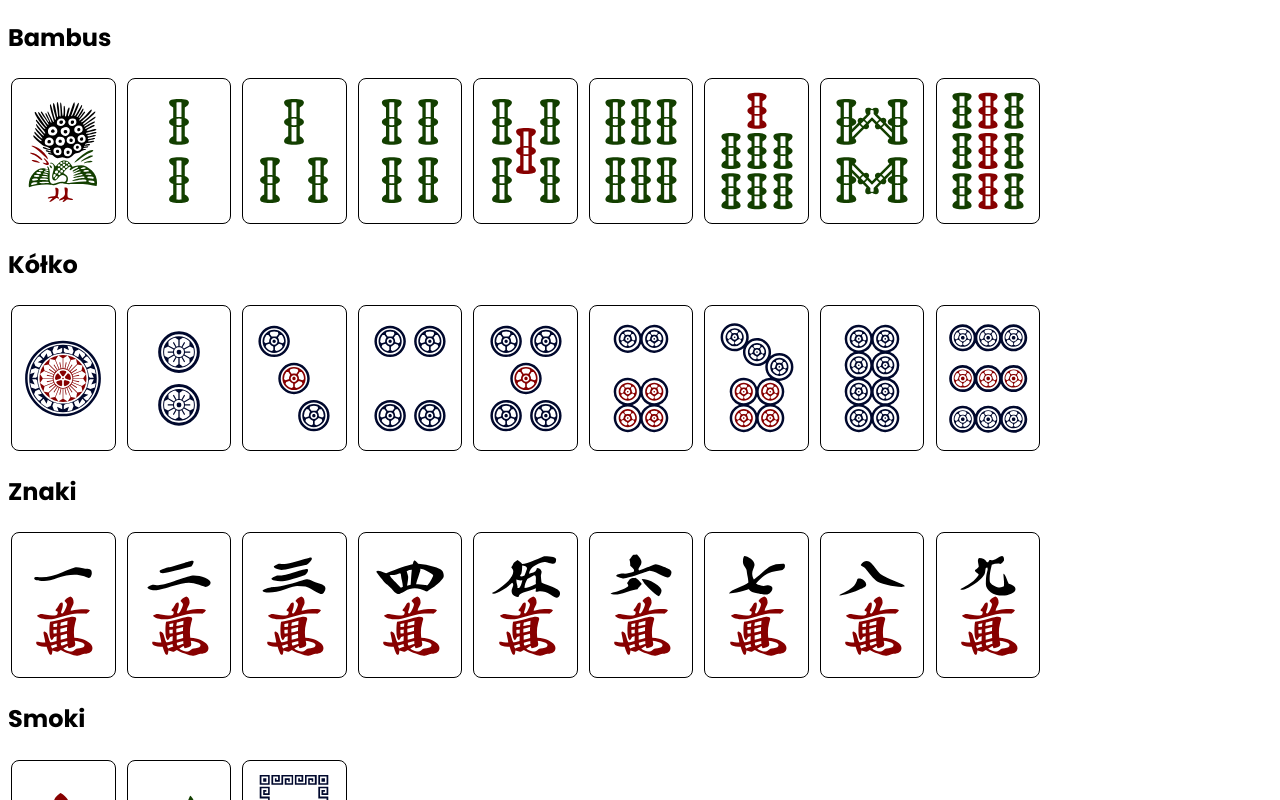
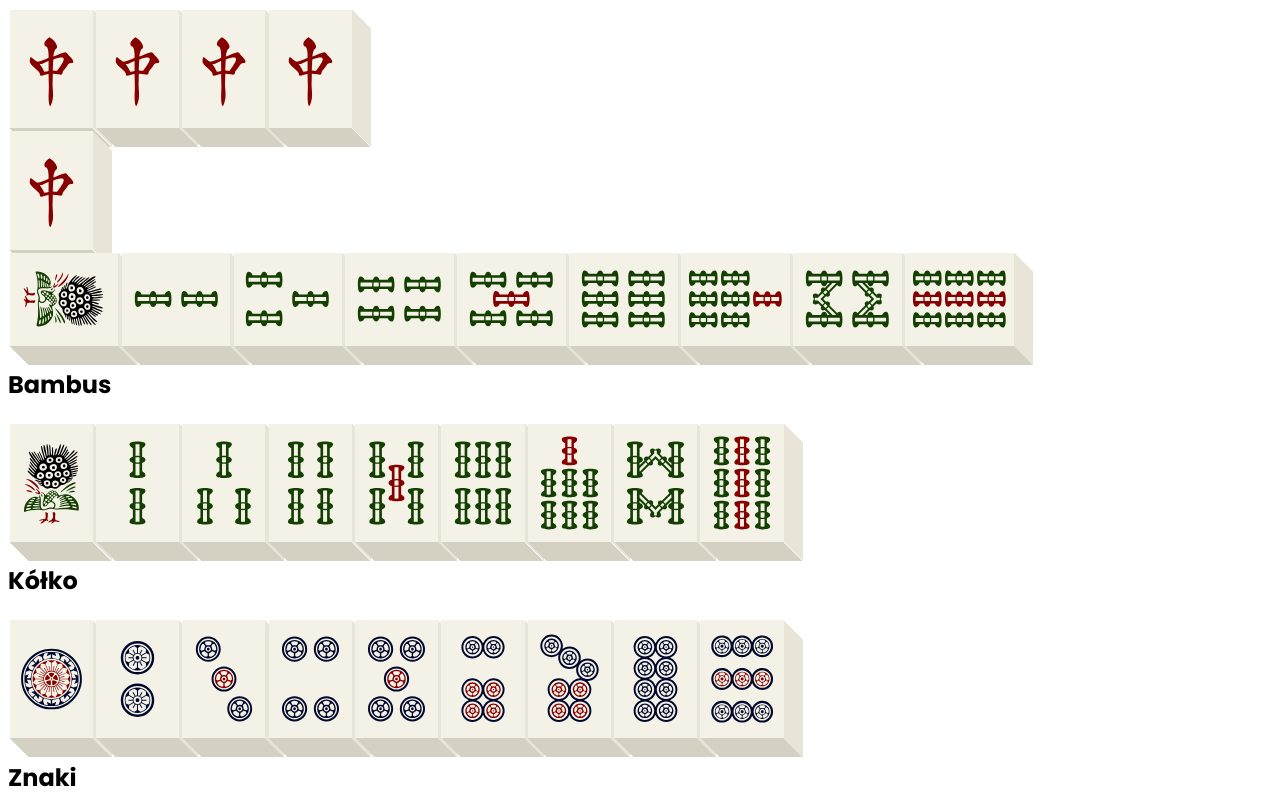
Before and after one commit to liptun/mahjong-101, a React (Create React App) app: page / in a window 1280 px wide. Shown: the top 800 px of the page. Built offline with nearby package versions, Linux system fonts and the light colour scheme.

Commit message:
Add orientation for tiles

```diff
--- a/src/Mahjong/Row.tsx
+++ b/src/Mahjong/Row.tsx
@@ -1,17 +1,24 @@
 import { styled } from "@stitches/react";
-import React, { FC, ReactNode } from "react";
+import React, { FC } from "react";
+import { TOrientation } from "./types";
 
 const Wrapper = styled("div", {
     display: "flex",
-    gridGap: ".3em",
 });
 
 interface Props {
-    children: ReactNode;
+    children: React.ReactElement[] | React.ReactElement;
+    orientation?: TOrientation;
 }
 
-const Row: FC<Props> = ({ children }) => {
-    return <Wrapper>{children}</Wrapper>;
+const Row: FC<Props> = ({ children, orientation = "bottom" }) => {
+    return (
+        <Wrapper>
+            {React.Children.map(children, (child) => {
+                return React.cloneElement(child, { orientation });
+            })}
+        </Wrapper>
+    );
 };
 
 export default Row;
--- a/src/Mahjong/Tile.tsx
+++ b/src/Mahjong/Tile.tsx
@@ -1,5 +1,7 @@
 import { styled } from "@stitches/react";
 import React, { FC } from "react";
+
+import { TKind, TOrientation } from "./types";
 
 import bambooOne from "./assets/bamboo-1.svg";
 import bambooTwo from "./assets/bamboo-2.svg";
@@ -36,66 +38,83 @@ import windSouth from "./assets/wind-south.svg";
 import windWest from "./assets/wind-west.svg";
 import windNorth from "./assets/wind-north.svg";
 
+const scale = 32;
+const tile = {
+    width: 2.4 * scale,
+    height: 3.2 * scale,
+    depth: 0.6 * scale,
+};
+
 const Wrapper = styled("div", {
-    border: "1px solid black",
-    borderRadius: ".5em",
-    width: "6em",
-    height: "8em",
+    width: tile.width,
+    height: tile.height,
     display: "flex",
     justifyContent: "center",
     alignItems: "center",
-    background: "white",
-    margin: ".2em",
+    background: "#f4f2e7",
+    margin: ".1em",
     padding: ".5em .2em",
+    position: "relative",
+    "&::after, &::before": {
+        content: "",
+        position: "absolute",
+        display: "block",
+    },
+    "&::after": {
+        width: tile.depth,
+        height: "100%",
+        left: "100%",
+        top: tile.depth / 2,
+        background: "#e8e5d8",
+        transform: "skewY(45deg)",
+    },
+    "&::before": {
+        content: "",
+        position: "absolute",
+        top: "100%",
+        left: tile.depth / 2,
+        display: "block",
+        width: "100%",
+        height: tile.depth,
+        background: "#d5d1c2",
+        transform: "skewX(45deg)",
+    },
+    variants: {
+        orientation: {
+            bottom: {},
+            left: {
+                width: tile.height,
+                height: tile.width,
+                "& img": {
+                    transform: "rotateZ(90deg)",
+                },
+            },
+            right: {
+                width: tile.height,
+                height: tile.width,
+                "& img": {
+                    transform: "rotateZ(-90deg)",
+                },
+            },
+            top: {
+                "& img": {
+                    transform: "rotateZ(180deg)",
+                },
+            },
+        },
+    },
 });
 
-const Vector = styled("img", { width: "100%" });
-
-type TKind =
-    | "bambooOne"
-    | "bambooTwo"
-    | "bambooThree"
-    | "bambooFour"
-    | "bambooFive"
-    | "bambooSix"
-    | "bambooSeven"
-    | "bambooEight"
-    | "bambooNine"
-    | "circleOne"
-    | "circleTwo"
-    | "circleThree"
-    | "circleFour"
-    | "circleFive"
-    | "circleSix"
-    | "circleSeven"
-    | "circleEight"
-    | "circleNine"
-    | "characterOne"
-    | "characterTwo"
-    | "characterThree"
-    | "characterFour"
-    | "characterFive"
-    | "characterSix"
-    | "characterSeven"
-    | "characterEight"
-    | "characterNine"
-    | "dragonRed"
-    | "dragonGreen"
-    | "dragonWhite"
-    | "windEast"
-    | "windSouth"
-    | "windWest"
-    | "windNorth"
-    | "blank";
+const Vector = styled("img", { width: tile.width });
 
 interface Props {
     kind: TKind;
-    label?: string
+    orientation?: TOrientation;
 }
 
-const Kind: FC<Props> = ({ kind }) => {
+const Kind: FC<Props> = ({ kind, orientation = "bottom" }) => {
     return (
-        <Wrapper>
+        <Wrapper orientation={orientation}>
             {kind === "bambooOne" && <Vector src={bambooOne} />}
             {kind === "bambooTwo" && <Vector src={bambooTwo} />}
             {kind === "bambooThree" && <Vector src={bambooThree} />}
--- /dev/null
+++ b/src/Mahjong/types.ts
@@ -0,0 +1,38 @@
+export type TKind =
+    | "bambooOne"
+    | "bambooTwo"
+    | "bambooThree"
+    | "bambooFour"
+    | "bambooFive"
+    | "bambooSix"
+    | "bambooSeven"
+    | "bambooEight"
+    | "bambooNine"
+    | "circleOne"
+    | "circleTwo"
+    | "circleThree"
+    | "circleFour"
+    | "circleFive"
+    | "circleSix"
+    | "circleSeven"
+    | "circleEight"
+    | "circleNine"
+    | "characterOne"
+    | "characterTwo"
+    | "characterThree"
+    | "characterFour"
+    | "characterFive"
+    | "characterSix"
+    | "characterSeven"
+    | "characterEight"
+    | "characterNine"
+    | "dragonRed"
+    | "dragonGreen"
+    | "dragonWhite"
+    | "windEast"
+    | "windSouth"
+    | "windWest"
+    | "windNorth"
+    | "blank";
+
+export type TOrientation = "bottom" | "left" | "right" | "top";
--- a/src/components/App.tsx
+++ b/src/components/App.tsx
@@ -15,6 +15,27 @@ function App() {
     globalStyles();
     return (
         <>
+            <Row>
+                <Tile kind="dragonRed" orientation="left" />
+                <Tile kind="dragonRed" orientation="right" />
+                <Tile kind="dragonRed" orientation="top" />
+                <Tile kind="dragonRed" orientation="bottom" />
+            </Row>
+            <Row>
+                <Tile kind="dragonRed" orientation="left" />
+            </Row>
+
+            <Row orientation="left">
+                <Tile kind="bambooOne" />
+                <Tile kind="bambooTwo" />
+                <Tile kind="bambooThree" />
+                <Tile kind="bambooFour" />
+                <Tile kind="bambooFive" />
+                <Tile kind="bambooSix" />
+                <Tile kind="bambooSeven" />
+                <Tile kind="bambooEight" />
+                <Tile kind="bambooNine" />
+            </Row>
             <h2>Bambus</h2>
             <Row>
                 <Tile kind="bambooOne" />
```
